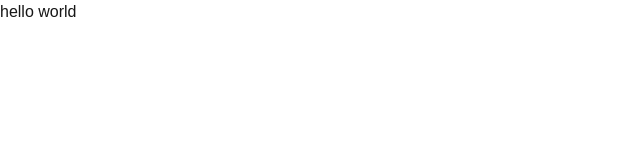
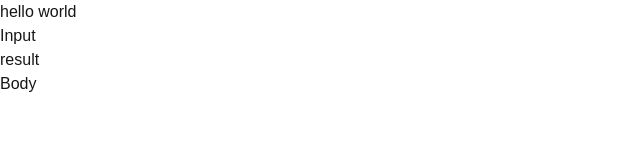
Before and after one commit to yunis310/Calculator, a Next.js app: page / in a window 1280 px wide. Shown: the top 160 px of the page, without its empty margins (0-640 px from the left). Built offline with nearby package versions, Linux system fonts and the light colour scheme.

Commit message:
add basic components

```diff
--- a/app/page.tsx
+++ b/app/page.tsx
@@ -1,7 +1,14 @@
+import Body from '@/components/Body';
+import Input from '@/components/Input';
+import Result from '@/components/Result';
+
 export default function Home() {
     return (
         <div>
             <h1>hello world</h1>
+            <Input />
+            <Result />
+            <Body />
         </div>
     );
 }
--- /dev/null
+++ b/components/Body.tsx
@@ -0,0 +1,15 @@
+import React from 'react';
+
+interface Props {
+    id?: string;
+}
+
+const Body: React.FC<Props> = () => {
+    return (
+        <div>
+            <p>Body</p>
+        </div>
+    );
+};
+
+export default Body;
--- /dev/null
+++ b/components/ButtonItem.tsx
@@ -0,0 +1,15 @@
+import React from 'react';
+
+interface Props {
+    id?: string;
+}
+
+const ButtonItem: React.FC<Props> = () => {
+    return (
+        <div>
+            <p>ButtonItem</p>
+        </div>
+    );
+};
+
+export default ButtonItem;
--- /dev/null
+++ b/components/Buttons.tsx
@@ -0,0 +1,15 @@
+import React from 'react';
+
+interface Props {
+    id?: string;
+}
+
+const Buttons: React.FC<Props> = () => {
+    return (
+        <div>
+            <p>Buttons</p>
+        </div>
+    );
+};
+
+export default Buttons;
--- /dev/null
+++ b/components/Input.tsx
@@ -0,0 +1,11 @@
+import React from 'react';
+
+interface Props {
+    id?: string;
+}
+
+const Input: React.FC<Props> = () => {
+    return <p>Input</p>;
+};
+
+export default Input;
--- /dev/null
+++ b/components/Result.tsx
@@ -0,0 +1,15 @@
+import React from 'react';
+
+interface Props {
+    id?: string;
+}
+
+const Result: React.FC<Props> = () => {
+    return (
+        <div>
+            <p>result</p>
+        </div>
+    );
+};
+
+export default Result;
```
